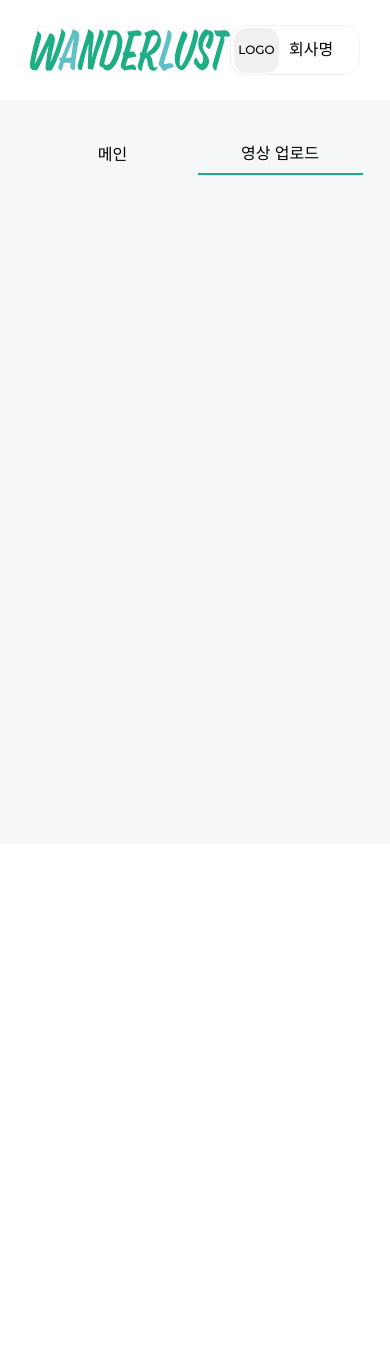
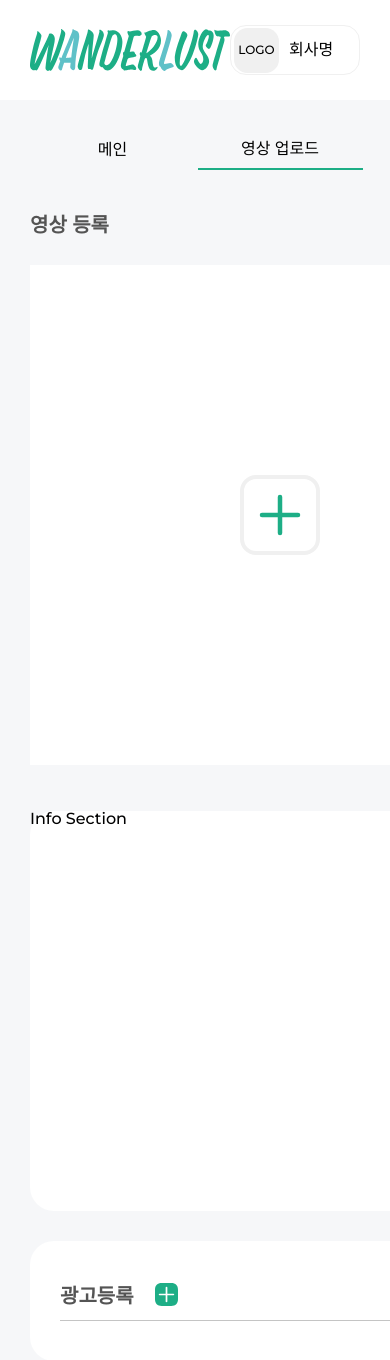
Before and after one commit to CSID-DGU/2023-S-VSA-blackshoes-3, a React (Vite) app: page /home/1/upload in a window 390 px wide. Shown: the top 1360 px of the page. Before the commit the page ends 844 px from the top, so only its background shows below. Built offline with nearby package versions, Linux system fonts and the light colour scheme.

Commit message:
Design: Setting vide upload page layout responsive

```diff
--- a/src/components/Home/HomeStyle.jsx
+++ b/src/components/Home/HomeStyle.jsx
@@ -37,6 +37,7 @@ export const HeaderSection = styled.div`
   align-items: center;
   background-color: ${(props) => props.theme.bgColor};
   padding: 0 30px;
+  z-index: 1;
   @media all and (max-width: 900px) {
     position: sticky;
     top: 0;
--- a/src/components/Home/UploadStyle.jsx
+++ b/src/components/Home/UploadStyle.jsx
@@ -0,0 +1,109 @@
+import { styled } from "styled-components";
+
+// Video Upload--------------------------------------------
+export const VideoUploadSection = styled.div`
+  width: 70%;
+  height: 100%;
+  display: flex;
+  flex-direction: column;
+  gap: 15px;
+  @media all and (max-width: 1480px) {
+    width: 100%;
+  }
+  @media all and (max-width: 900px) {
+  }
+`;
+
+export const AdUploadSection = styled(VideoUploadSection)`
+  width: 30%;
+  background-color: ${(props) => props.theme.bgColor};
+  border-radius: 24px;
+  padding: 30px;
+  @media all and (max-width: 1480px) {
+    width: 100%;
+  }
+  @media all and (max-width: 900px) {
+  }
+`;
+
+export const TitleBetweenBox = styled.section`
+  width: 100%;
+  height: 50px;
+  display: flex;
+  justify-content: space-between;
+  align-items: center;
+`;
+
+export const SpanTitle = styled.h1`
+  font-size: 20px;
+  font-weight: bold;
+  color: ${(props) => props.theme.secondBlack};
+`;
+
+export const SmallTitle = styled.h2`
+  font-size: 16px;
+  font-weight: bold;
+  color: ${(props) => props.theme.secondBlack};
+`;
+
+export const VideoInput = styled.input`
+  display: none;
+`;
+
+export const VideoInputSection = styled.section`
+  width: 100%;
+  height: 500px;
+  position: relative;
+  background-color: ${(props) => props.theme.bgColor};
+`;
+
+export const VideoUploadButton = styled.label`
+  width: 80px;
+  height: 80px;
+  display: flex;
+  justify-content: center;
+  align-items: center;
+  position: absolute;
+  top: 50%;
+  left: 50%;
+  transform: translate(-50%, -50%);
+  border: ${(props) => `4px solid ${props.theme.lightGray}`};
+  border-radius: 16px;
+  background-color: transparent;
+  cursor: pointer;
+`;
+
+export const FullIcon = styled.img`
+  width: 100%;
+  height: auto;
+`;
+
+// Info Upload--------------------------------------------
+export const InfoInputSection = styled.section`
+  width: 100%;
+  height: 400px;
+  display: flex;
+  background-color: ${(props) => props.theme.bgColor};
+  border-radius: 24px;
+  /* padding: 30px; */
+  @media all and (max-width: 1480px) {
+  }
+  @media all and (max-width: 900px) {
+  }
+`;
+
+export const InfoTitleBox = styled.section``;
+
+// Ad Upload---------------------------------------------
+export const AdUploadButton = styled.button`
+  width: 35px;
+  height: 35px;
+  border: none;
+  background-color: transparent;
+`;
+
+export const TitleLeftBox = styled(TitleBetweenBox)`
+  justify-content: flex-start;
+  gap: 15px;
+  border-bottom: 1px solid #c4c4c4;
+`;
--- a/src/pages/Upload.jsx
+++ b/src/pages/Upload.jsx
@@ -1,10 +1,26 @@
-import { useContext, useEffect } from "react";
+import { useContext, useEffect, useState } from "react";
 import Header from "../components/Fragments/Header";
 import Nav from "../components/Fragments/Nav";
 import { Body, GridWrapper } from "../components/Home/HomeStyle";
 import { useNavigate, useParams } from "react-router-dom";
 import { Context } from "../Context/Context";
 import ResNav from "../components/Fragments/ResNav";
+import {
+  AdUploadButton,
+  AdUploadSection,
+  FullIcon,
+  InfoInputSection,
+  SpanTitle,
+  TitleBetweenBox,
+  TitleLeftBox,
+  VideoInput,
+  VideoInputSection,
+  VideoUploadButton,
+  VideoUploadSection,
+} from "../components/Home/UploadStyle";
+import { ColorButton } from "../components/Sign/SignStyle";
+import Plus from "../assets/images/plus.svg";
+import PlusButton from "../assets/images/plus-button.svg";
 
 const Upload = () => {
   // Constant----------------------------------------------------
@@ -13,6 +29,18 @@ const Upload = () => {
 
   // State-------------------------------------------------------
   const { setPage } = useContext(Context);
+  const [videoFile, setVideoFile] = useState({});
+
+  // Function----------------------------------------------------
+  const videoUpload = (e) => {
+    const videoType = e.target.files[0].type.includes("video");
+
+    setVideoFile({
+      url: URL.createObjectURL(e.target.files[0]),
+      video: videoType,
+    });
+    console.log(videoType);
+  };
 
   // ComponentDidMount-------------------------------------------
   useEffect(() => {
@@ -25,6 +53,31 @@ const Upload = () => {
       <Nav />
       <Body>
         <ResNav userId={userId} />
+        <VideoUploadSection>
+          <TitleBetweenBox>
+            <SpanTitle>영상 등록</SpanTitle>
+            <ColorButton width="65px" style={{ height: "35px" }}>
+              등록
+            </ColorButton>
+          </TitleBetweenBox>
+          <VideoInput type="file" id="video-input" />
+          <VideoInputSection>
+            <VideoUploadButton htmlFor="video-input">
+              <FullIcon src={Plus} alt="plus-icon" loading="lazy" />
+            </VideoUploadButton>
+          </VideoInputSection>
+          {videoFile.video && <video src={videoFile.url} controls width="100%" />}
+          <br />
+          <InfoInputSection>Info Section</InfoInputSection>
+        </VideoUploadSection>
+        <AdUploadSection>
+          <TitleLeftBox>
+            <SpanTitle>광고등록</SpanTitle>
+            <AdUploadButton>
+              <FullIcon src={PlusButton} alt="plus-button" loading="lazy" />
+            </AdUploadButton>
+          </TitleLeftBox>
+        </AdUploadSection>
       </Body>
     </GridWrapper>
   );
```
Also changed, not shown: src/assets/images/plus-button.svg (added), src/assets/images/plus.svg (added).
